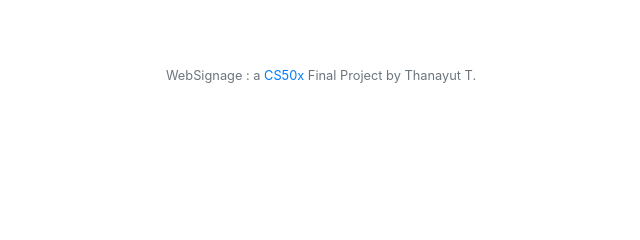
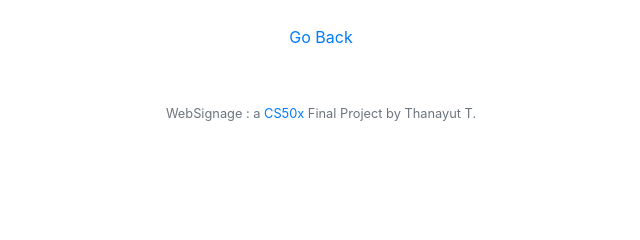
Before and after one commit to tithanayut/WebSignage, a Flask app: template templates/manage/error.html in a window 1280 px wide. Shown: the part 146-386 px from the top of the page, without its empty margins (319-959 px from the left). Run offline with Flask 2, Linux system fonts and the light colour scheme; the template is opened without the code that fills it, so the values that code supplies are empty; some libraries are stand-ins or nearby versions.

Commit message:
improved ux - add goback btn on error

```diff
--- a/templates/manage/error.html
+++ b/templates/manage/error.html
@@ -6,4 +6,11 @@
 
 {% block main %}
     <p><span class="bold red">Error:</span> {{ msg }}</p>
+    <button type="button" class="btn btn-link" onclick="goBack()">Go Back</button>
+
+    <script>
+        function goBack() {
+            window.history.back();
+        }
+    </script>
 {% endblock %}
```
Also changed, not shown: templates/display/error.html (+7 -0 lines).
